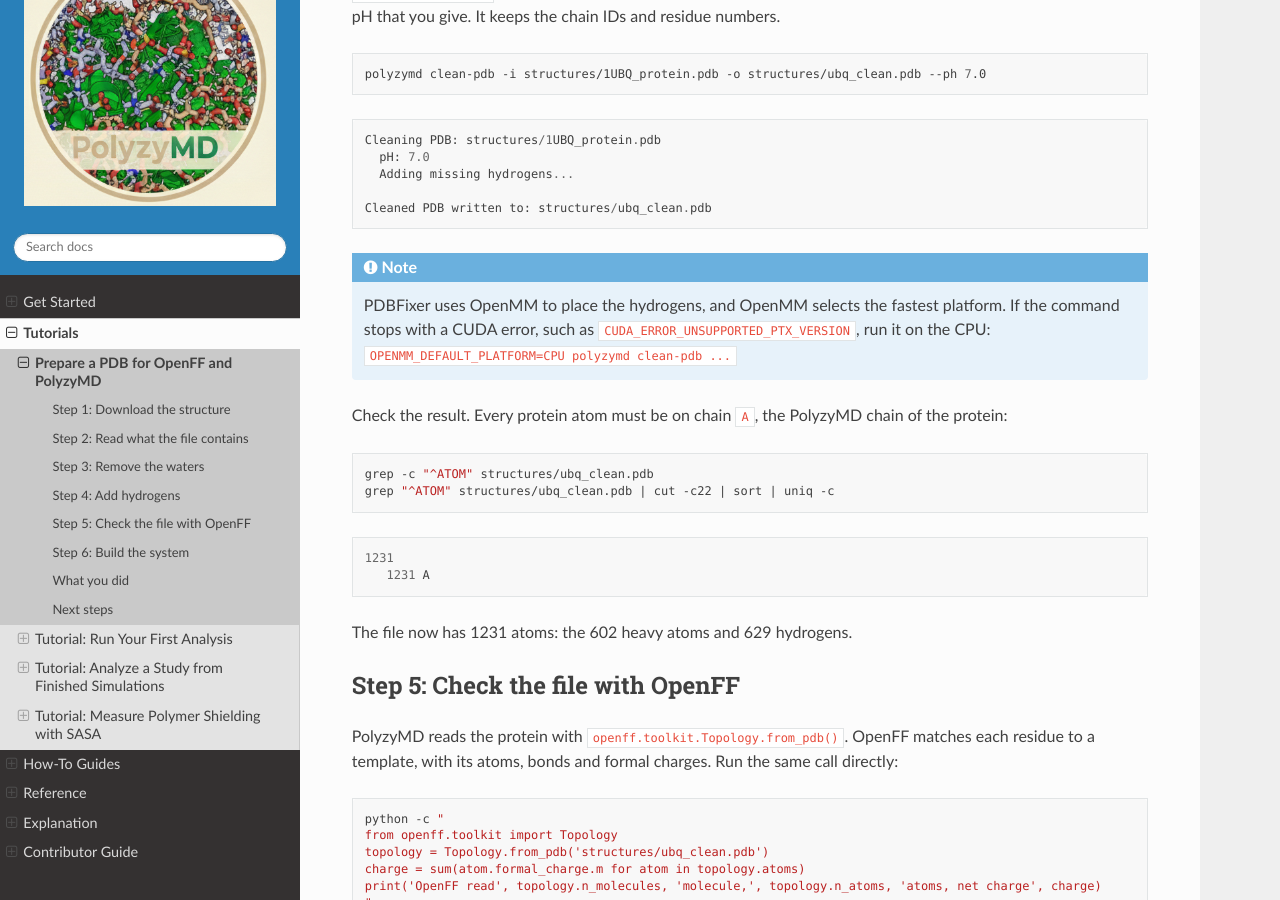
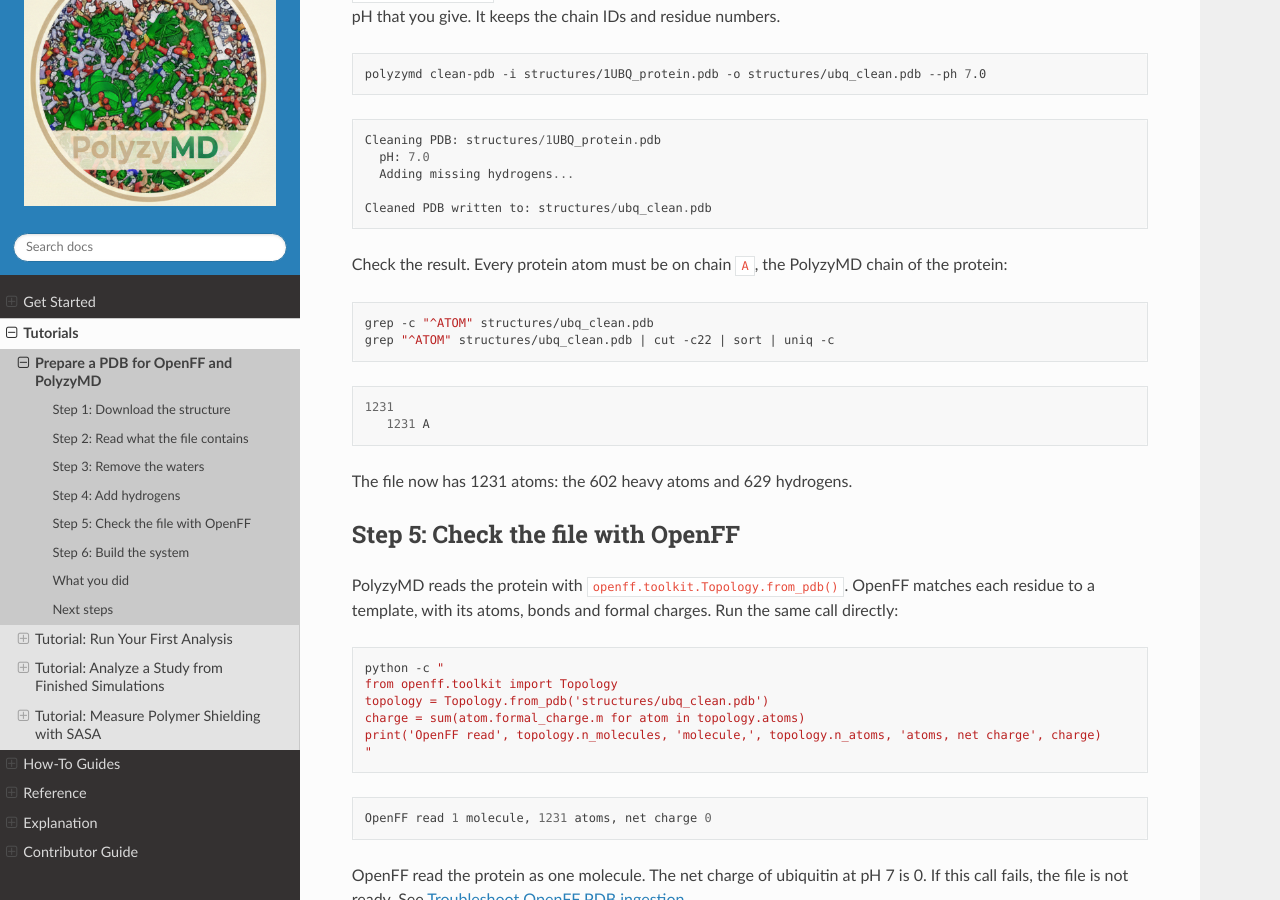
Before and after one commit to joelaforet/polyzymd, a Sphinx documentation site: the page built from docs/source/tutorials/prepare_pdb_for_openff.md, in a window 1280 px wide and 900 px high, scrolled down 1964 px. Built offline with Sphinx 7.4.7 and the Read the Docs theme 3.1.0, drawn with Linux system fonts in a browser that asks for light colours.

Commit message:
Run clean-pdb's hydrogen placement on the CPU platform (E-1)
PDBFixer opened an OpenMM context on the fastest platform, so a GPU with an older driver stopped clean-pdb with CUDA_ERROR_UNSUPPORTED_PTX_VERSION. The command now defaults OPENMM_DEFAULT_PLATFORM to CPU; a value the user sets wins.

````diff
--- a/docs/source/tutorials/prepare_pdb_for_openff.md
+++ b/docs/source/tutorials/prepare_pdb_for_openff.md
@@ -107,13 +107,6 @@
 Cleaned PDB written to: structures/ubq_clean.pdb
 ```
 
-```{note}
-PDBFixer uses OpenMM to place the hydrogens, and OpenMM selects the fastest
-platform. If the command stops with a CUDA error, such as
-`CUDA_ERROR_UNSUPPORTED_PTX_VERSION`, run it on the CPU:
-`OPENMM_DEFAULT_PLATFORM=CPU polyzymd clean-pdb ...`
-```
-
 Check the result. Every protein atom must be on chain `A`, the PolyzyMD
 chain of the protein:
 
````
Also changed, not shown: docs/source/reference/cli_reference.md (+2 -2 lines), 2 other files.
